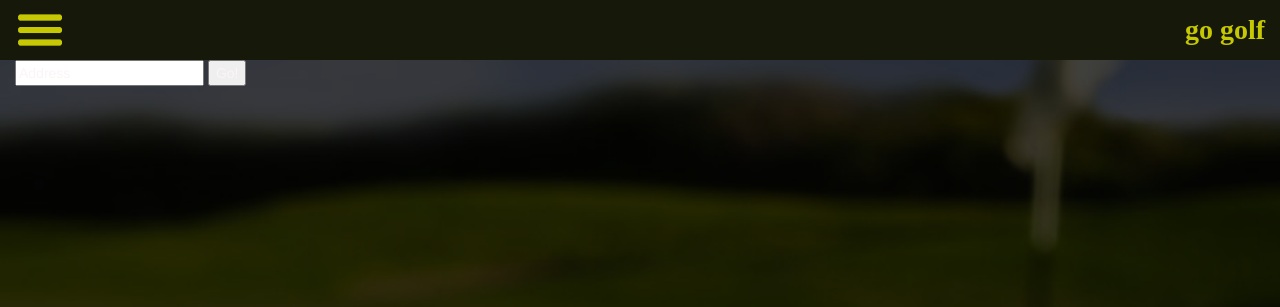
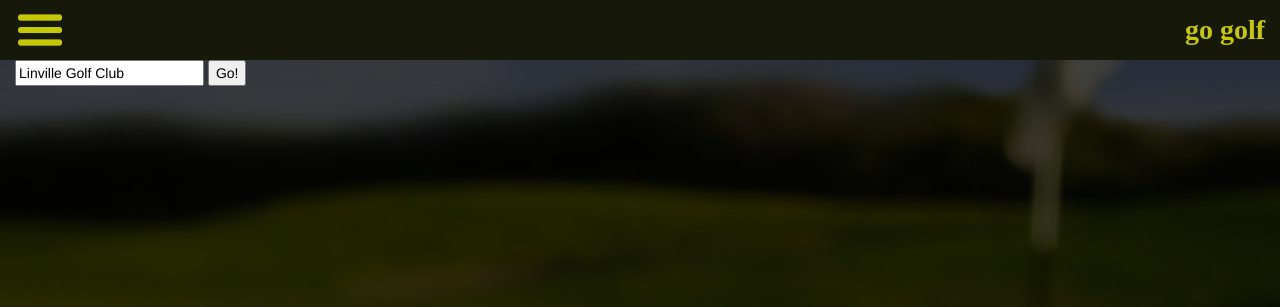
Before and after one commit to averyethomas/go-golf, a Django app: page /locate in a window 1280 px wide. Shown: the top 307 px of the page. Run offline with Django 3.2, Linux system fonts and the light colour scheme; data comes from the database, SQL or seed files in the repository; parts of the project's set-up code (start-up, migrations or seed data) failed here and were passed over; some libraries are stand-ins or nearby versions; some web fonts are replaced.

Commit message:
improved map

```diff
--- a/gogolf/static/css/styles.css
+++ b/gogolf/static/css/styles.css
@@ -165,6 +165,10 @@
     color: #161809
 }
 
+input {
+    color: black;
+}
+
 a{
     text-decoration: none;
     color: #C6C803;
--- a/golfApp/templates/golfApp/home.html
+++ b/golfApp/templates/golfApp/home.html
@@ -6,7 +6,7 @@
       <div class="col-lg-12">
 
         <h1 style="padding-top: 125px; padding-bottom: 50px;"><center>go golf</center></h1>
-        <a href="#">
+        <a href="{% url 'locate' %}">
         <center>
         <button type="button" class="btn btn-default" id="courseButton">
             find courses
--- a/golfApp/templates/golfApp/map.html
+++ b/golfApp/templates/golfApp/map.html
@@ -153,7 +153,7 @@
 </head>
 <body onkeydown="showKeyCode(event);">
     <div id="panel">
-      <input id="address" type="textbox" value="Address">
+      <input id="address" type="textbox" value="Linville Golf Club">
       <input type="button" value="Go!" onclick="codeAddress()"  >
     </div>
     <div id="map-canvas" style="height: 300px"></div>
```
Also changed, not shown: gogolf/static/img/marker.png.
